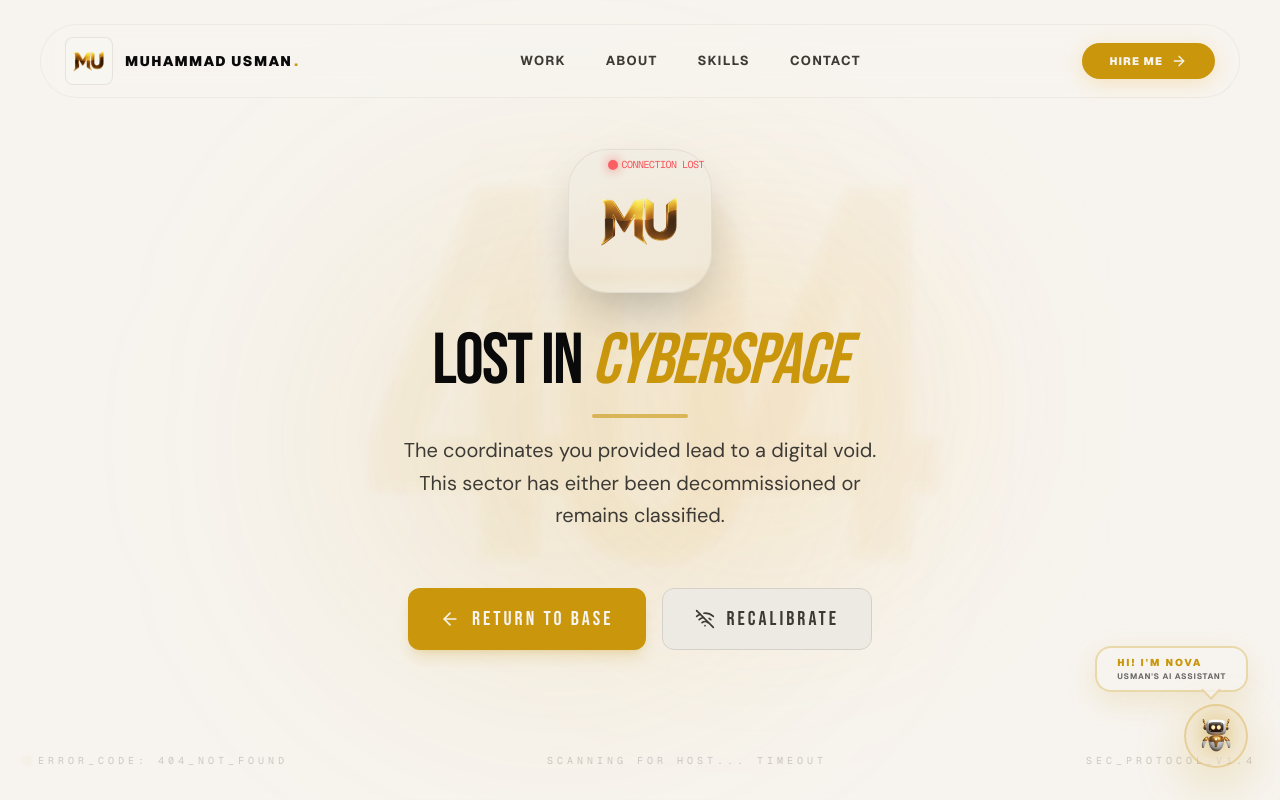
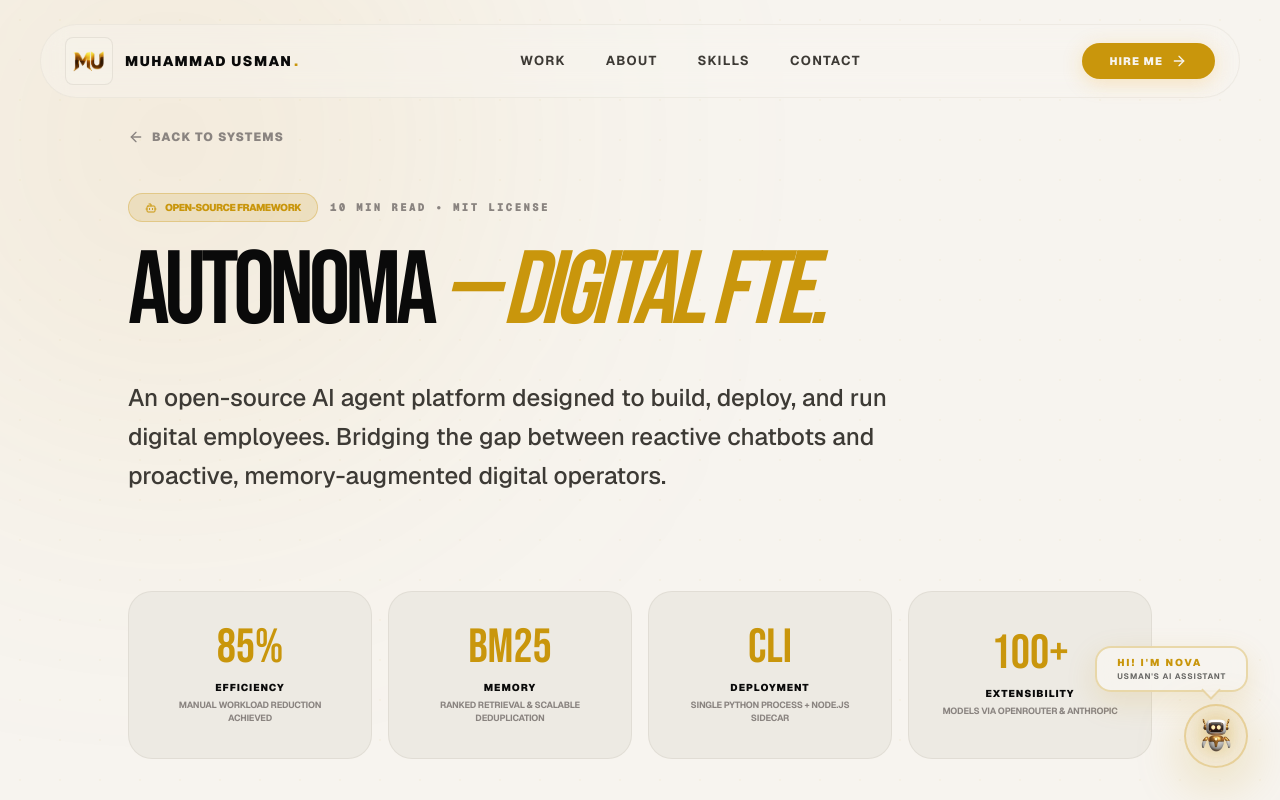
Before and after one commit to MuhammadUsmanGM/Portfolio, a Next.js app: page /projects/autonoma in a window 1280 px wide. Before the commit this address had no page. Shown: the top 800 px of the page. Built offline with nearby package versions, Linux system fonts and the light colour scheme.

Commit message:
feat(portfolio): migrate elyx to autonoma case study with updated metrics and achitecture

```diff
--- a/app/components/Projects.tsx
+++ b/app/components/Projects.tsx
@@ -13,16 +13,16 @@ type BannerVariant = "neural" | "crystal" | "matrix" | "wave";
 const Projects = () => {
   const projects = [
     {
-      title: "ELYX — DIGITAL FTE",
-      subtitle: "Autonomous Operations Framework",
-      description: "Architected a 24/7 autonomous operations framework that functions as a Digital FTE, reducing human workload by 70% for multi-channel operational tasks. Orchestrates 30k+ background events monthly across Gmail, WhatsApp, and Odoo ERP with a 4-layer event-driven architecture and cryptographically signed audit trails.",
-      tech: ["Python", "FastAPI", "Next.js", "SQLite", "LLM APIs"],
-      link: "#",
-      github: "https://github.com/MuhammadUsmanGM/ELYX-Digital-FTE",
+      title: "AUTONOMA — DIGITAL FTE",
+      subtitle: "Open-Source AI Agent Platform",
+      description: "Engineered a modular AI agent platform functioning as a digital employee, cutting manual workload by 85%. Features multi-channel deployment (WhatsApp, Discord, Gmail), a premium React+TypeScript HUD for execution telemetry, and structured long-term memory via SQLite FTS5/BM25 retrieval.",
+      tech: ["Python 3.11+", "React 19", "SQLite FTS5", "WebSockets", "LLM APIs"],
+      link: "https://www.npmjs.com/package/autonoma-ai",
+      github: "https://github.com/MuhammadUsmanGM/autonoma",
       isPrivate: false,
-      tags: ["Digital FTE", "70% Workload Reduction", "30k+ Events/Month"],
-      caseStudy: "/projects/elyx",
-      banner: { variant: "neural" as BannerVariant, version: "v4.2", status: "AUTONOMOUS" }
+      tags: ["AI Agent Platform", "85% Workload Reduction", "BM25 Memory"],
+      caseStudy: "/projects/autonoma",
+      banner: { variant: "neural" as BannerVariant, version: "v1.0", status: "AUTONOMOUS" }
     },
     {
       title: "FERRUM DB",
--- a/app/projects/elyx/page.tsx
+++ b/app/projects/autonoma/page.tsx
@@ -14,39 +14,40 @@ import {
   Activity,
   Workflow,
   MessageSquare,
-  Globe
+  Globe,
+  Database
 } from "lucide-react";
 import Link from "next/link";
 
-const ElyxCaseStudy = () => {
+const AutonomaCaseStudy = () => {
   const architecturalLayers = [
     {
-      title: "Layer 1: Perception & Ingestion",
+      title: "Layer 1: Omni-Channel Gateway",
       icon: MessageSquare,
-      content: "ELYX continuously monitors three primary channels: Gmail, WhatsApp, and Odoo ERP. Using an event-driven listener pattern, it ingests multi-format data, strips noise, and prepares content for the reasoning core."
+      content: "Natively supports Telegram, Discord, WhatsApp, and Gmail via a robust event-driven router. Enables a multi-session paradigm where a single agent maintains contextual continuity across all endpoints."
     },
     {
-      title: "Layer 2: Intent Routing & LLM Selection",
-      icon: Cpu,
-      content: "Every task is dynamically routed. Simple classification goes to local/smaller models (Llama 3), while complex logic is routed to Claude 3.5 Sonnet or Gemini 1.5 Pro, optimizing for both latency and cost."
+      title: "Layer 2: Cortex & Memory Engine",
+      icon: Database,
+      content: "Built on SQLite with FTS5. Implements BM25 ranked retrieval to fetch context dynamically. Memories decay in importance over time, keeping the agent's context window optimized and highly relevant."
     },
     {
-      title: "Layer 3: Tool Execution & RAG",
+      title: "Layer 3: The Tool Execution Sandbox",
       icon: Workflow,
-      content: "The agent interacts with the Odoo API and file systems. It utilizes a custom RAG pipeline for company-specific context (pricing, inventory, history) to ensure all actions are grounded in current internal data."
+      content: "Agents don't just chat—they act. The execution layer exposes a sandboxed environment for web search, file orchestration, and isolated shell commands, all driven by LLM intent mapping."
     },
     {
-      title: "Layer 4: Verification & Audit",
-      icon: ShieldCheck,
-      content: "A final observer layer verifies the agent's output. Every decision is hashed and logged into a cryptographically signed audit trail, ensuring full accountability for every automated action."
+      title: "Layer 4: Telemetry & HUD Triage",
+      icon: Activity,
+      content: "A premium React 19 + Vite frontend provides a live dashboard for real-time monitoring. Traces execution latency via Gantt charts and allows direct interventions via a high-fidelity Neural Registry."
     }
   ];
 
   const highlights = [
-    { label: "Throughput", value: "30k+", detail: "Events Orchestrated Monthly" },
-    { label: "Efficiency", value: "70%", detail: "Manual Workload Reduction" },
-    { label: "Reliability", value: "99.4%", detail: "Successful Action Execution" },
-    { label: "Connectivity", value: "4-Point", detail: "Deep ERP & API Integration" }
+    { label: "Efficiency", value: "85%", detail: "Manual Workload Reduction achieved" },
+    { label: "Memory", value: "BM25", detail: "Ranked Retrieval & Scalable Deduplication" },
+    { label: "Deployment", value: "CLI", detail: "Single Python Process + Node.js Sidecar" },
+    { label: "Extensibility", value: "100+", detail: "Models via OpenRouter & Anthropic" }
   ];
 
   return (
@@ -80,17 +81,17 @@ const ElyxCaseStudy = () => {
           >
             <div className="flex items-center gap-3 mb-6">
               <span className="bg-accent/15 text-accent text-[10px] font-black px-4 py-1.5 rounded-full uppercase tracking-tighter border border-accent/30 flex items-center gap-2">
-                <Bot size={12} /> Autonomous Digital FTE
+                <Bot size={12} /> Open-Source Framework
               </span>
-              <span className="text-muted text-[11px] font-black uppercase tracking-[0.2em] font-mono">8 MIN READ • JAN 2026</span>
+              <span className="text-muted text-[11px] font-black uppercase tracking-[0.2em] font-mono">10 MIN READ • MIT LICENSE</span>
             </div>
 
-            <h1 className="text-[clamp(3.5rem,9vw,7.5rem)] font-bebas leading-[0.88] uppercase tracking-tighter mb-10">
-              ELYX <span className="text-accent italic">— OPS AGENT.</span>
+            <h1 className="text-[clamp(3.5rem,9vw,6.5rem)] font-bebas leading-[0.88] uppercase tracking-tighter mb-10">
+              AUTONOMA <span className="text-accent italic">— DIGITAL FTE.</span>
             </h1>
 
             <p className="text-xl md:text-2xl text-text-sub max-w-3xl leading-relaxed font-medium">
-              Architecting a resilient, 24/7 autonomous operations framework that intercepts multi-channel communications to perform role-scoped tasks with high-precision tool calling.
+              An open-source AI agent platform designed to build, deploy, and run digital employees. Bridging the gap between reactive chatbots and proactive, memory-augmented digital operators.
             </p>
           </motion.div>
         </header>
@@ -116,12 +117,12 @@ const ElyxCaseStudy = () => {
         <section className="mb-32 grid grid-cols-1 lg:grid-cols-12 gap-12 items-center">
            <div className="lg:col-span-12">
               <div className="flex items-center gap-4 mb-10">
-                 <h2 className="text-4xl font-bebas uppercase tracking-tight">The Bottleneck Challenge</h2>
+                 <h2 className="text-4xl font-bebas uppercase tracking-tight">The Observability Gap</h2>
                  <div className="flex-1 h-[1px] bg-border/40" />
               </div>
               <div className="p-10 rounded-[2.5rem] bg-bg-2 border border-border/50 relative overflow-hidden group">
                  <div className="relative z-10 text-xl text-text-sub leading-relaxed max-w-4xl">
-                    Traditional SaaS automation (IFTTT, Zapier) depends on linear, predefined triggers. In complex ERP and multi-channel communication (Gmail + WhatsApp), intent is often ambiguous. I engineered ELYX to solve for <strong>Reasoning over Reaction</strong>, allowing the system to understand the context of an Odoo inventory request before replying across external channels.
+                    Most AI agent frameworks are black boxes. You throw a prompt in and hope the right tools execute. I built Autonoma to solve the <strong>observability capability gap</strong>. It introduces a high-fidelity React dashboard acting as a HUD—allowing operators to monitor execution latency via Gantt charts, edit the agent's memory registry dynamically, and enforce strict execution boundaries using an isolated sandbox.
                  </div>
                  <Layers className="absolute right-[-50px] bottom-[-50px] w-64 h-64 text-accent/5 -rotate-12 pointer-events-none" />
               </div>
@@ -131,7 +132,7 @@ const ElyxCaseStudy = () => {
         {/* 4-Layer Architecture Roadmap */}
         <section className="mb-32">
           <div className="flex items-center gap-4 mb-16">
-            <h2 className="text-4xl font-bebas uppercase tracking-tight">The 4-Layer Framework</h2>
+            <h2 className="text-4xl font-bebas uppercase tracking-tight">System Architecture</h2>
             <div className="flex-1 h-[1px] bg-border/40" />
             <Workflow size={24} className="text-accent" />
           </div>
@@ -177,24 +178,24 @@ const ElyxCaseStudy = () => {
                     <div className="flex items-start gap-4">
                        <div className="w-1.5 h-1.5 rounded-full bg-accent mt-2 flex-shrink-0" />
                        <p className="text-sm text-text-sub leading-relaxed">
-                          <strong className="text-text block mb-1">Model-Agnostic Routing</strong>
-                          Used a dynamic router to switch between Claude (logic) and Gemini (retrieval), reducing operational costs by 45% without sacrificing accuracy.
+                          <strong className="text-text block mb-1">SQLite FTS5 + BM25</strong>
+                          Opted against heavy vector databases. Using SQLite FTS5 with BM25 indexing guarantees an ultra-lightweight deployment while matching semantic search relevance for operational queries.
                        </p>
                     </div>
                     <div className="flex items-start gap-4">
                        <div className="w-1.5 h-1.5 rounded-full bg-accent mt-2 flex-shrink-0" />
                        <p className="text-sm text-text-sub leading-relaxed">
-                          <strong className="text-text block mb-1">Cryptographic Audit Trails</strong>
-                          Implemented SHA-256 hashing for every decision. In high-stakes ERP environments (Odoo), accountability is the only way to trust autonomous systems.
+                          <strong className="text-text block mb-1">Decoupled UI Layer</strong>
+                          The execution loop (Python) streams events to the dashboard (React 19) via WebSockets. It prevents the UI from blocking the LLM generation loop and scales effortlessly.
                        </p>
                     </div>
                  </div>
               </div>
 
               <div className="space-y-8">
-                 <h2 className="text-4xl font-bebas uppercase tracking-tight">Lessons Learned</h2>
+                 <h2 className="text-4xl font-bebas uppercase tracking-tight">The Reality Check</h2>
                  <p className="text-lg text-text-sub leading-relaxed italic border-l-2 border-accent/20 pl-8">
-                    "Agents are easy to build, but hard to trust. The pivot from 'Automated Scripter' to 'Autonomous Observer' was critical. Trust isn't built on the quality of the LLM, but on the robustness of the verification layer and the 'Human-in-the-loop' approval gates for critical state changes."
+                    "Agents degrade over time without strong state management. Most open-source toys fail because their context window fills with garbage. Building Autonoma proved that a robust memory architecture with algorithmic decay and Jaccard deduplication is 10x more important than the choice of foundation model."
                  </p>
               </div>
            </div>
@@ -205,16 +206,16 @@ const ElyxCaseStudy = () => {
 
         {/* Closing CTA */}
         <footer className="text-center pt-20 border-t border-border/50">
-           <Link href="https://github.com/MuhammadUsmanGM/ELYX-Digital-FTE" target="_blank" rel="noopener noreferrer">
+           <Link href="https://github.com/MuhammadUsmanGM/autonoma" target="_blank" rel="noopener noreferrer">
              <motion.div
                whileHover={{ scale: 1.05 }}
                className="inline-flex items-center gap-4 bg-accent text-bg px-12 py-5 rounded-full font-black text-xs uppercase tracking-widest shadow-[0_15px_40px_rgba(245,166,35,0.25)]"
              >
-               Explore Internal Architecture <Github size={18} />
+               Explore open-source repo <Github size={18} />
              </motion.div>
            </Link>
            <p className="mt-8 text-muted text-[10px] font-black uppercase tracking-[0.4em]">
-              Security Status: PUBLIC_ARCHITECTURE_REVIEW
+              STATUS: PUBLISHED INTERNATIONALLY (NPM/PIP)
            </p>
         </footer>
       </div>
@@ -222,4 +223,4 @@ const ElyxCaseStudy = () => {
   );
 };
 
-export default ElyxCaseStudy;
+export default AutonomaCaseStudy;
```
Also changed, not shown: 1 other file (tests, documents, lock files or other folders).
